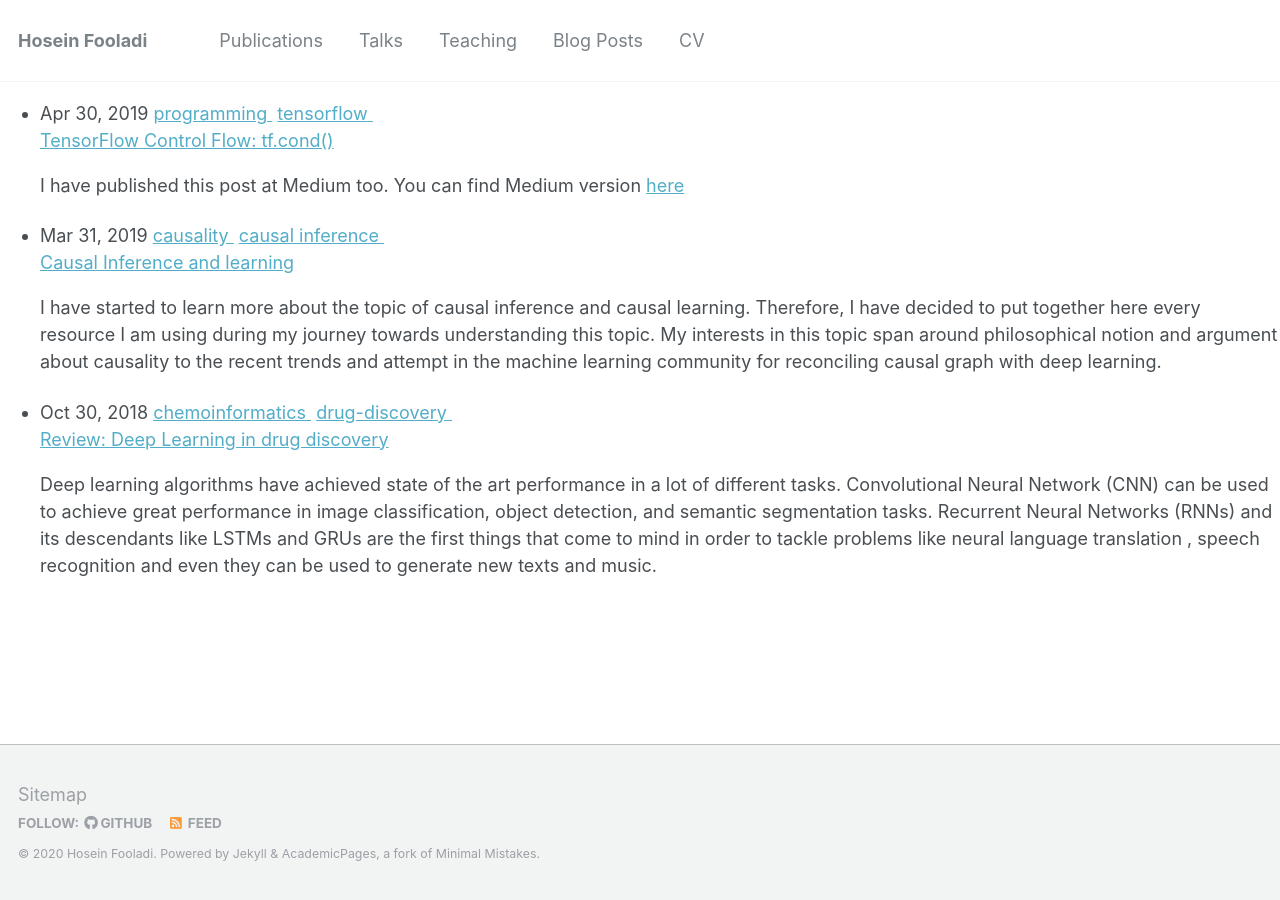
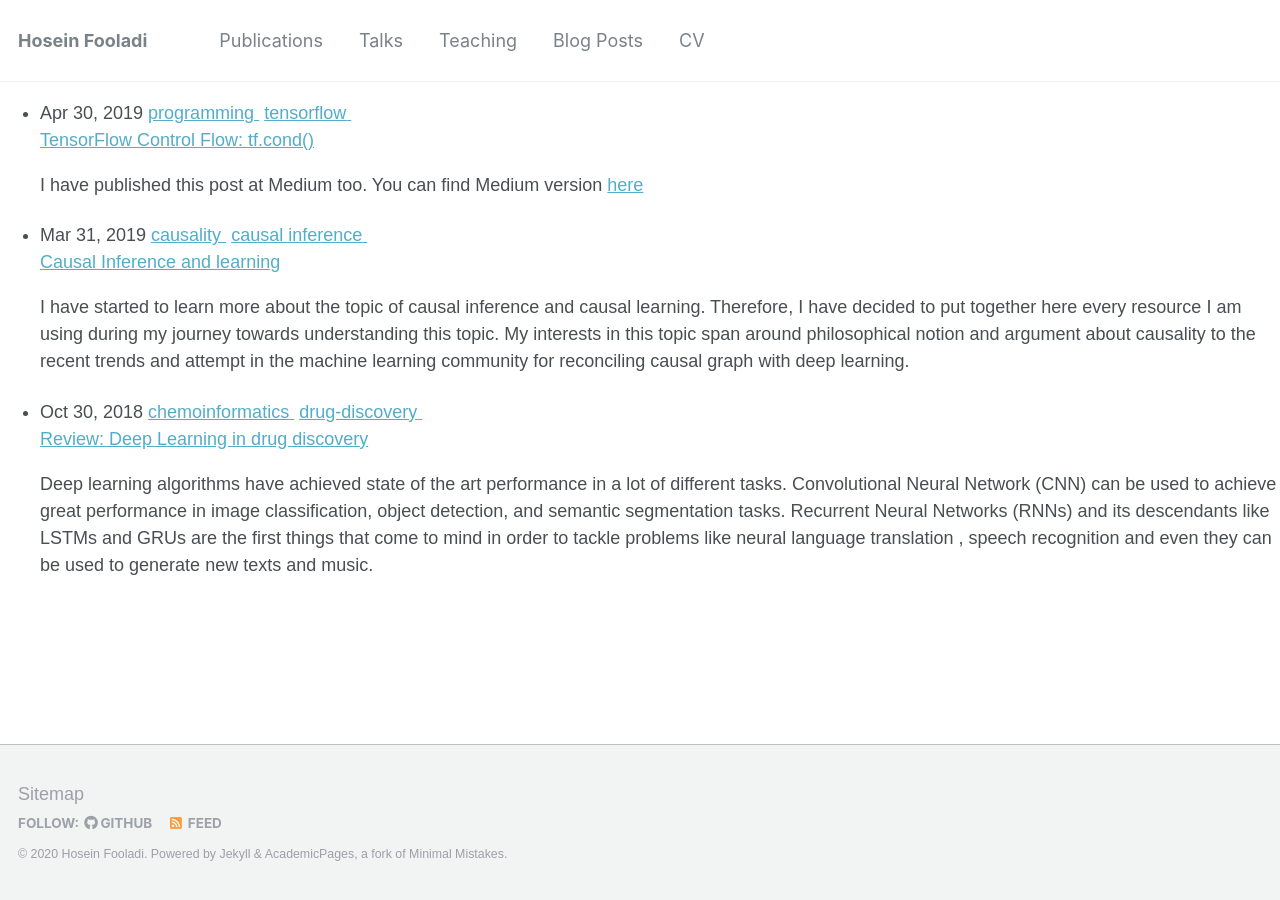
Before and after one commit to HFooladi/HFooladi.github.io, a Jekyll site: the page built from index.html, in a window 1280 px wide. Built offline with Jekyll 4.4.1, drawn with Linux system fonts in a browser that asks for light colours.

Commit message:
adding muli to _sass variables

```diff
--- a/_sass/_variables.scss
+++ b/_sass/_variables.scss
@@ -16,6 +16,7 @@ $indent-var                 : 1.3em;
 $serif                      : Georgia, Times, serif;
 $sans-serif                 : -apple-system, ".SFNSText-Regular", "San Francisco", "Roboto", "Segoe UI", "Helvetica Neue", "Lucida Grande", Arial, sans-serif;
 $monospace                  : Monaco, Consolas, "Lucida Console", monospace;
+$muli                       : Muli, sans-serif;
 
 /* sans serif typefaces */
 $sans-serif-narrow          : $sans-serif;
@@ -28,7 +29,8 @@ $bodoni                     : "Bodoni MT", serif;
 $calisto                    : "Calisto MT", serif;
 $garamond                   : Garamond, serif;
 
-$global-font-family         : $sans-serif;
+/*$global-font-family         : $sans-serif; */
+$global-font-family         : $muli;
 $header-font-family         : $sans-serif;
 $caption-font-family        : $serif;
 
```
